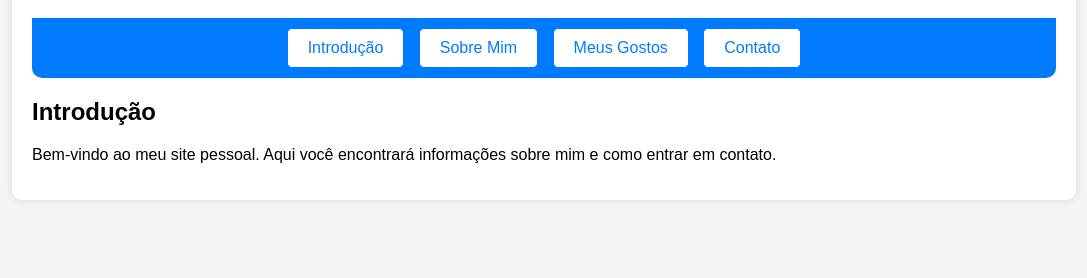
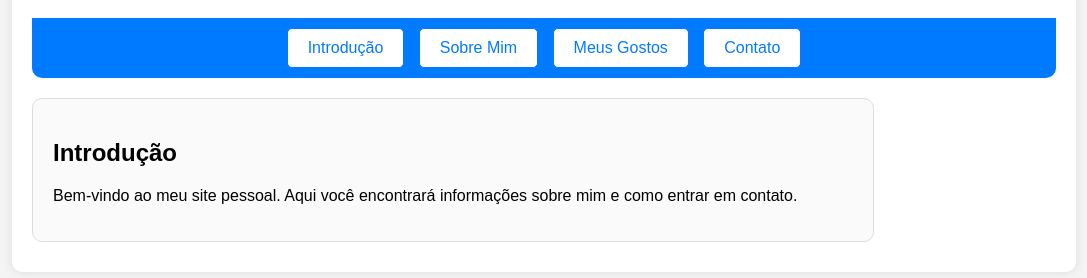
Before and after one commit to WizzyBRs/Angelo, a plain HTML site: page index.html in a window 1280 px wide. Shown: the part 60-338 px from the top of the page, without its empty margins (96-1183 px from the left). Drawn offline with Linux system fonts and the light colour scheme.

Commit message:
Update styles.css

```diff
--- a/styles.css
+++ b/styles.css
@@ -44,3 +44,20 @@ nav {
     background-color: #007bff;
     color: #fff;
 }
+/* Adiciona estilo para o botão ativo */
+.tab-button.active {
+    background-color: #0056b3;
+    color: #fff;
+}
+
+/* Estiliza a transição suave das seções */
+.section {
+    border: 1px solid #ddd;
+    border-radius: 10px;
+    padding: 20px;
+    margin: 10px 0;
+    background-color: #fafafa;
+    width: 100%;
+    max-width: 800px; /* Limita a largura máxima */
+    transition: opacity 0.3s ease-in-out; /* Transição suave */
+}
```
